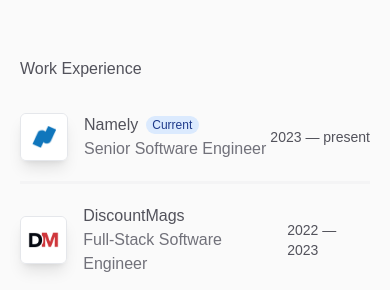
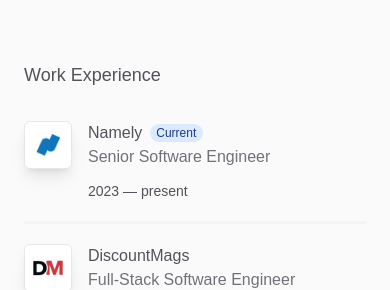
Before and after one commit to lukeivie/lukeivie.com, an Astro site: page / in a window 390 px wide. Shown: the part 572-862 px from the top of the page. Built offline with nearby package versions, Linux system fonts and the light colour scheme; Astro itself is replaced by a stand-in of ours.

Commit message:
feat: optimize for mobile, style tweaks

```diff
--- a/src/components/SectionHeader.tsx
+++ b/src/components/SectionHeader.tsx
@@ -6,5 +6,5 @@
 }
 
 export const SectionHeader = ({ children }: Props) => (
-  <h2 className={cn("text-base sm:text-xl font-medium px-4")}>{children}</h2>
+  <h2 className={cn("text-lg sm:text-xl font-medium px-4")}>{children}</h2>
 );
--- a/src/components/SocialLinks.tsx
+++ b/src/components/SocialLinks.tsx
@@ -23,11 +23,11 @@
             target="_blank"
             href={href}
             className={cn(
-              "flex items-center gap-2 dark:opacity-75 p-4 rounded-md",
+              "flex items-center gap-2 p-4 rounded-md",
               "hover:bg-zinc-100",
               "text-zinc-700 hover:text-zinc-950",
-              "dark:hover:bg-amber-200",
-              "dark:text-amber-200 dark:hover:text-zinc-950"
+              "dark:hover:bg-zinc-900 dark:active:bg-zinc-800",
+              "dark:text-zinc-400 dark:hover:text-zinc-300 dark:active:text-zinc-200"
             )}
           >
             <Icon />
--- a/src/components/Work.tsx
+++ b/src/components/Work.tsx
@@ -78,22 +78,20 @@
                   target="_blank"
                   className={cn(
                     "group",
-                    "flex flex-row items-center justify-between",
+                    "flex sm:items-center gap-4",
                     "text-base",
                     "rounded-lg p-4",
                     "hover:bg-zinc-100",
                     "dark:hover:bg-zinc-900"
                   )}
                 >
-                  <div className="flex items-center gap-4">
-                    <div>
-                      <img
-                        src={image?.src}
-                        alt={company}
-                        className="rounded-md w-12 h-12 text-xs break-words shadow-lg border dark:border-zinc-800"
-                      />
-                    </div>
-                    <div>
+                  <img
+                    src={image?.src}
+                    alt={company}
+                    className="rounded-md w-12 h-12 text-xs break-words shadow-lg border dark:border-zinc-800"
+                  />
+                  <div className="flex w-full flex-col sm:flex-row justify-between items-start sm:items-center">
+                    <div className="flex flex-col">
                       <div className="flex gap-1 items-center">
                         <div className="flex items-center gap-2">
                           <h3 className="text-base font-medium">{company}</h3>
@@ -106,10 +104,10 @@
                       </div>
                       <p className="text-base text-zinc-500">{jobTitle}</p>
                     </div>
+                    <div className="flex text-sm mt-3 sm:mt-0">
+                      {start} &mdash; {end}
+                    </div>
                   </div>
-                  <span className="text-sm">
-                    {start} &mdash; {end}
-                  </span>
                 </a>
               </li>
               {!!jobs[i + 1] && <Separator className="mx-4" />}
--- a/src/layouts/Layout.astro
+++ b/src/layouts/Layout.astro
@@ -24,7 +24,7 @@
     <main
       class={cn(
         "flex flex-col",
-        "mx-auto p-1 sm:py-28 md:px-0",
+        "mx-auto p-2 sm:py-28 md:px-0",
         "max-w-full sm:max-w-3xl"
       )}
     >
```
